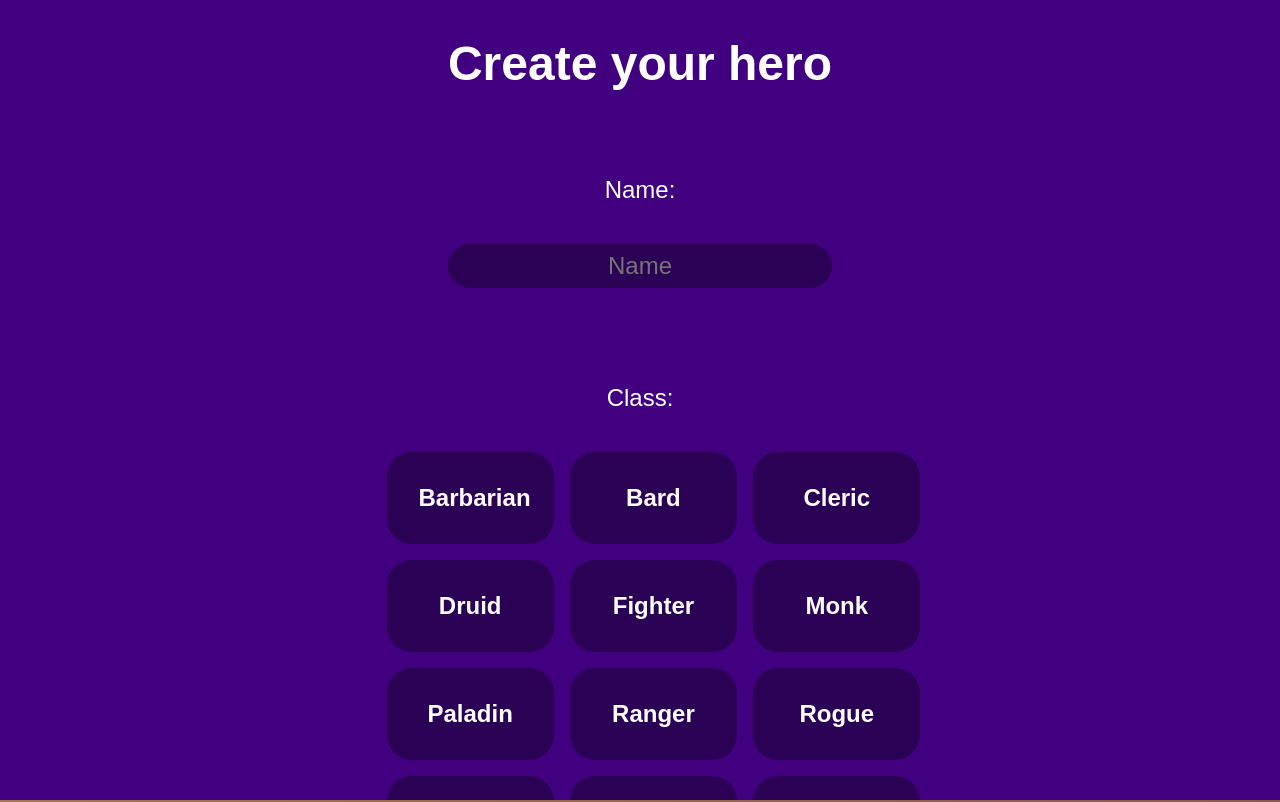
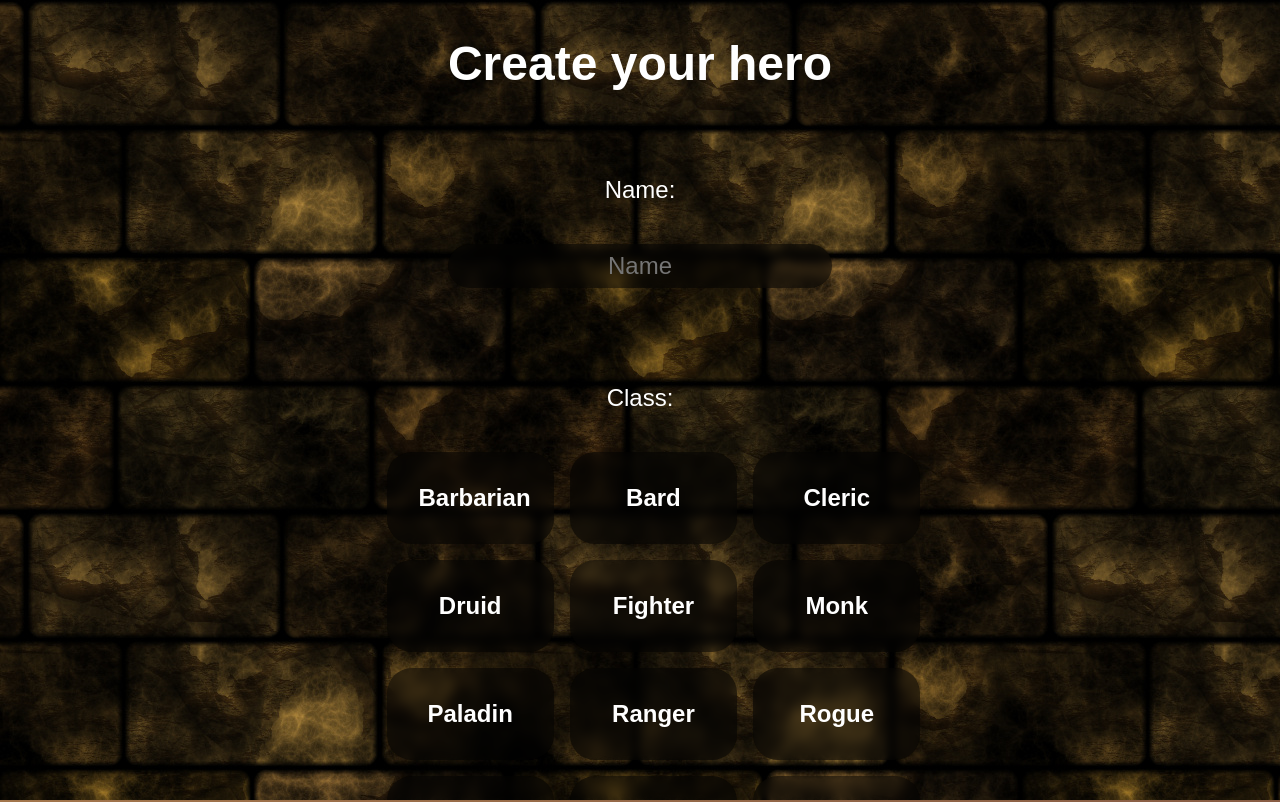
Before and after one commit to maximusmith529/ShellHacks2023, a plain HTML site: page index.html in a window 1280 px wide. Drawn offline with Linux system fonts and the light colour scheme.

Commit message:
Added some changes to the character creation background

```diff
--- a/css/characterCreation.css
+++ b/css/characterCreation.css
@@ -3,7 +3,8 @@
     z-index: 10;
     width: 100vw;
     height: 100vh;
-    background-color: var(--main-background-color);
+    background: url("../images/brickWall.jpg");
+    background-blend-mode: lighten;
     font-size: 1.5rem;
     display: flex;
     flex-direction: column;
@@ -51,7 +52,6 @@
     padding: 0.5rem 1rem 0.5rem 1rem;
     border: none;
     outline: none;
-    background-color: var(--frosted-glass-color);
     color: var(--main-font-color);
     box-sizing: border-box;
     border-radius: 25px;
--- a/css/master.css
+++ b/css/master.css
@@ -2,7 +2,7 @@
     --main-background-color: #400080;
     --main-font-color: #FFF;
     --main-box-shadow: 0 0 20px 3px rgba(0, 0, 0, 0.2);
-    --frosted-glass-color: rgba(3, 3, 3, 0.35);
+    --frosted-glass-color: rgba(3, 3, 3, 0.5);
     --frosted-glass-hover-color: rgba(50, 50, 50, 0.35);
     --body-font: 'Arial', sans-serif;
     --item-size: 8rem;
--- a/index.html
+++ b/index.html
@@ -31,7 +31,7 @@
             <h1>Create your hero</h1>
             <div class="characterField vertical">
                 <label for="characterName">Name:</label>
-                <input name="characterName" type="text" id="characterNameInput" placeholder="Name">
+                <input name="characterName" type="text" class="frosted" id="characterNameInput" placeholder="Name">
             </div>
             <div class="characterField vertical">
                 <label>Class:</label>
--- a/js/characterCreationController.js
+++ b/js/characterCreationController.js
@@ -44,22 +44,22 @@ let currentRace = "";
 
 for (let i = 0; i < classes.length; i++) {
     let button = $("<div>");
-    button.addClass("button");
+    button.addClass("button frosted");
     button.text(classes[i]);
     classesContainer.append(button);
 
-    button.click(function() {
+    button.click(function () {
         setActiveClass(button);
     });
 }
 
 for (i = 0; i < races.length; i++) {
     let button = $("<div>");
-    button.addClass("button");
+    button.addClass("button frosted");
     button.text(races[i]);
     racesContainer.append(button);
 
-    button.click(function() {
+    button.click(function () {
         setActiveRace(button)
     });
 }
@@ -85,7 +85,7 @@ for (i = 0; i < stats.length; i++) {
     let decrement = $("<div>");
     decrement.addClass("button");
     decrement.text("-");
-    decrement.click(function() {
+    decrement.click(function () {
         decrementStat(stat, statValueText);
     });
     statValue.append(decrement);
@@ -95,7 +95,7 @@ for (i = 0; i < stats.length; i++) {
     let increment = $("<div>");
     increment.addClass("button");
     increment.text("+");
-    increment.click(function() {
+    increment.click(function () {
         incrementStat(stat, statValueText);
     });
     statValue.append(increment);
@@ -103,7 +103,7 @@ for (i = 0; i < stats.length; i++) {
 
 let characterInformation;
 
-$("#characterCreateButton").click(function() {
+$("#characterCreateButton").click(function () {
     characterInformation = {
         name: $("#characterNameInput").val(),
         class: currentClass,
@@ -169,7 +169,6 @@ function incrementStat(selection, text) {
     updatePointsLeft();
 }
 
-function updatePointsLeft()
-{
+function updatePointsLeft() {
     pointsLeft.text("Points left: " + availablePoints);
 }
```
